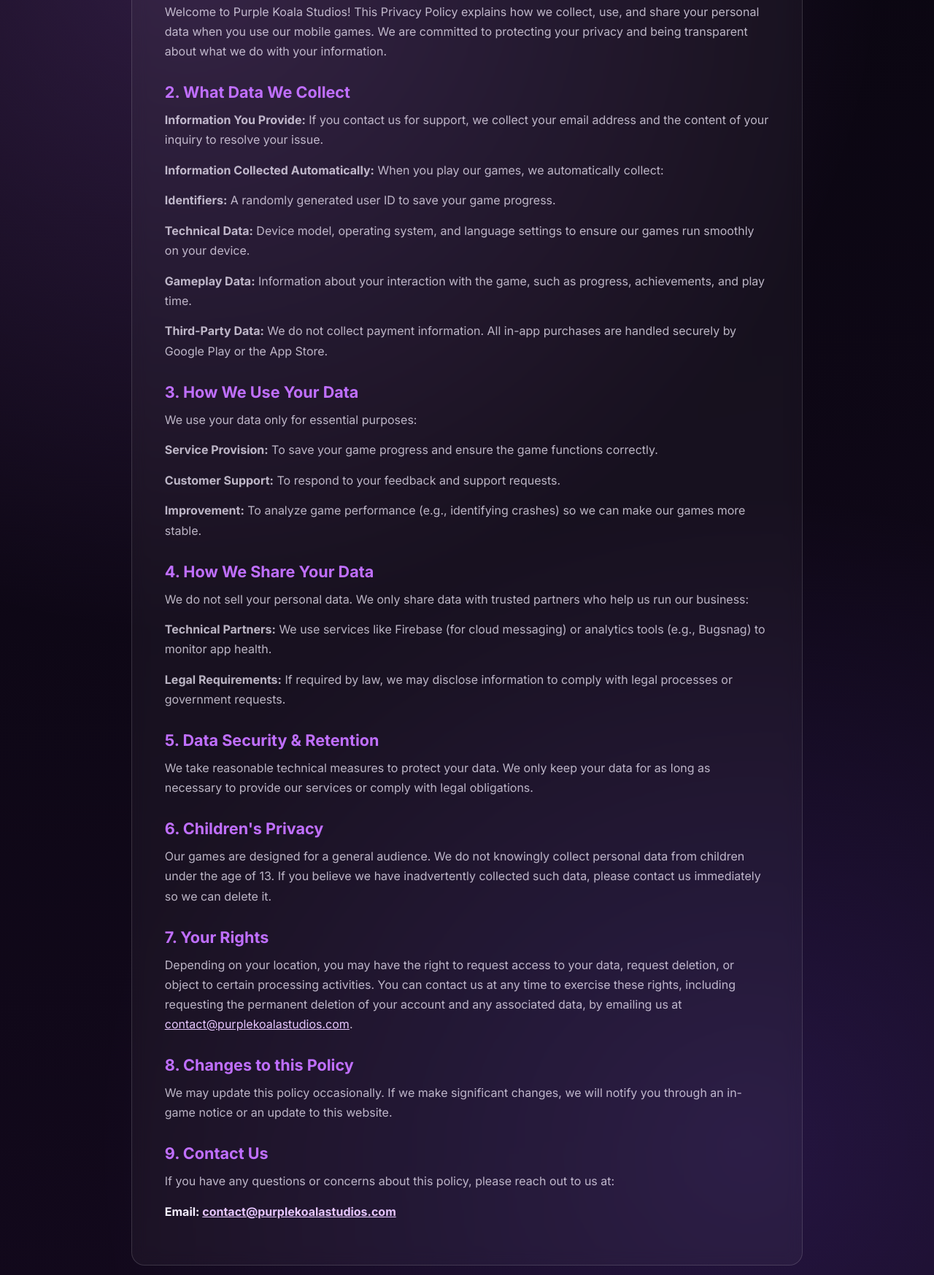
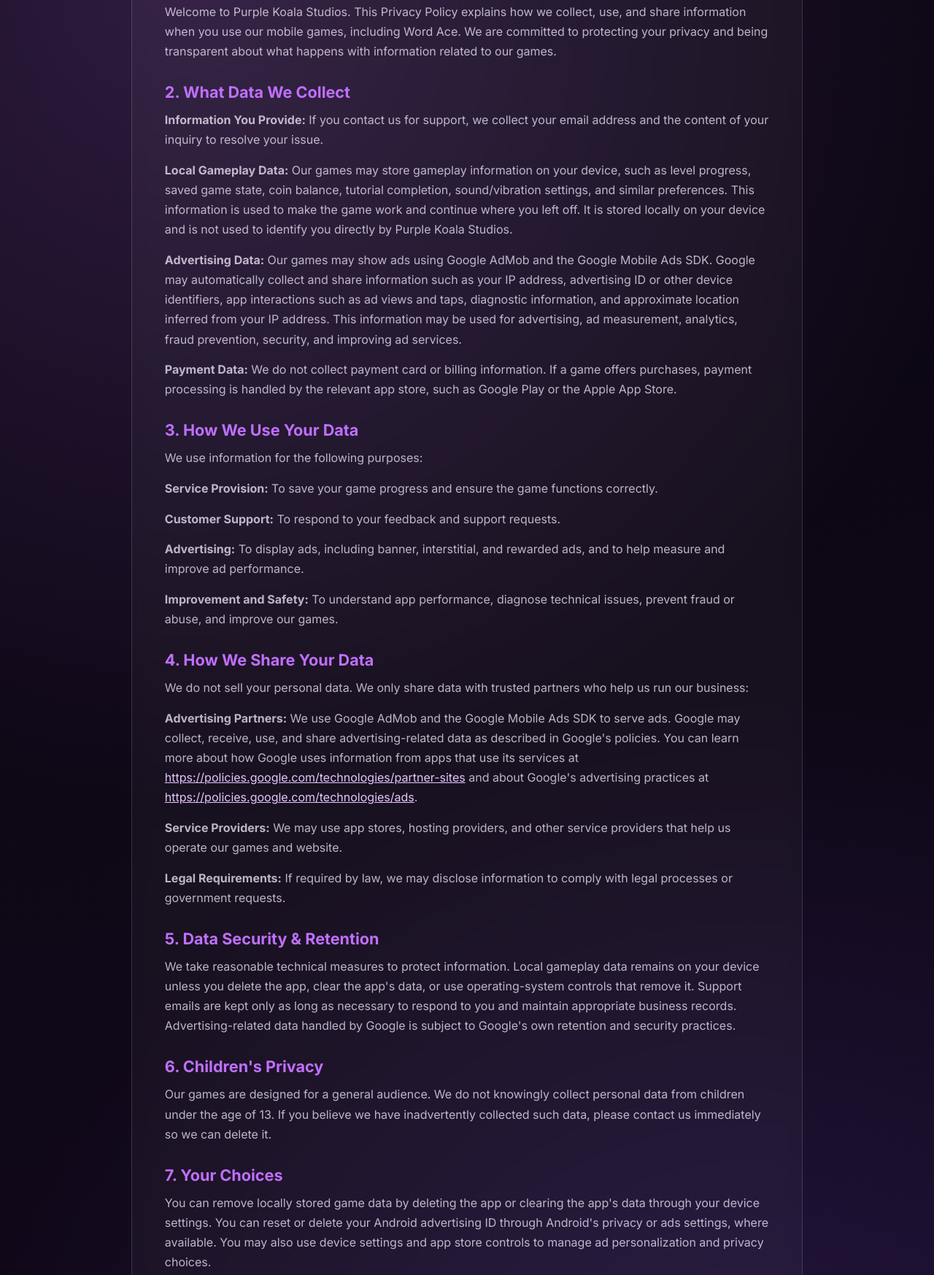
Before and after one commit to louis-gale/purple-koala-studios-web, a plain HTML site: page privacy.html in a window 1280 px wide. Shown: the part 295-2042 px from the top of the page at 73% size. Drawn offline with Linux system fonts and the light colour scheme.

Commit message:
- Update privacy policy to include AdMob information - add app-ads.txt to safeguard ads earnings

```diff
--- a/privacy.html
+++ b/privacy.html
@@ -85,43 +85,46 @@
 <body>
   <main class="policy">
     <h1>Privacy Policy for Purple Koala Studios</h1>
-    <p class="updated">Last Updated: April 30, 2026</p>
+    <p class="updated">Last Updated: May 26, 2026</p>
 
     <h2 id="intro">1. Introduction</h2>
-    <p>Welcome to Purple Koala Studios! This Privacy Policy explains how we collect, use, and share your personal data when you use our mobile games. We are committed to protecting your privacy and being transparent about what we do with your information.</p>
+    <p>Welcome to Purple Koala Studios. This Privacy Policy explains how we collect, use, and share information when you use our mobile games, including Word Ace. We are committed to protecting your privacy and being transparent about what happens with information related to our games.</p>
 
     <h2 id="data">2. What Data We Collect</h2>
     <p><strong>Information You Provide:</strong> If you contact us for support, we collect your email address and the content of your inquiry to resolve your issue.</p>
-    <p><strong>Information Collected Automatically:</strong> When you play our games, we automatically collect:</p>
-    <p><strong>Identifiers:</strong> A randomly generated user ID to save your game progress.</p>
-    <p><strong>Technical Data:</strong> Device model, operating system, and language settings to ensure our games run smoothly on your device.</p>
-    <p><strong>Gameplay Data:</strong> Information about your interaction with the game, such as progress, achievements, and play time.</p>
-    <p><strong>Third-Party Data:</strong> We do not collect payment information. All in-app purchases are handled securely by Google Play or the App Store.</p>
+    <p><strong>Local Gameplay Data:</strong> Our games may store gameplay information on your device, such as level progress, saved game state, coin balance, tutorial completion, sound/vibration settings, and similar preferences. This information is used to make the game work and continue where you left off. It is stored locally on your device and is not used to identify you directly by Purple Koala Studios.</p>
+    <p><strong>Advertising Data:</strong> Our games may show ads using Google AdMob and the Google Mobile Ads SDK. Google may automatically collect and share information such as your IP address, advertising ID or other device identifiers, app interactions such as ad views and taps, diagnostic information, and approximate location inferred from your IP address. This information may be used for advertising, ad measurement, analytics, fraud prevention, security, and improving ad services.</p>
+    <p><strong>Payment Data:</strong> We do not collect payment card or billing information. If a game offers purchases, payment processing is handled by the relevant app store, such as Google Play or the Apple App Store.</p>
 
     <h2 id="usage">3. How We Use Your Data</h2>
-    <p>We use your data only for essential purposes:</p>
+    <p>We use information for the following purposes:</p>
     <p><strong>Service Provision:</strong> To save your game progress and ensure the game functions correctly.</p>
     <p><strong>Customer Support:</strong> To respond to your feedback and support requests.</p>
-    <p><strong>Improvement:</strong> To analyze game performance (e.g., identifying crashes) so we can make our games more stable.</p>
+    <p><strong>Advertising:</strong> To display ads, including banner, interstitial, and rewarded ads, and to help measure and improve ad performance.</p>
+    <p><strong>Improvement and Safety:</strong> To understand app performance, diagnose technical issues, prevent fraud or abuse, and improve our games.</p>
 
     <h2 id="sharing">4. How We Share Your Data</h2>
     <p>We do not sell your personal data. We only share data with trusted partners who help us run our business:</p>
-    <p><strong>Technical Partners:</strong> We use services like Firebase (for cloud messaging) or analytics tools (e.g., Bugsnag) to monitor app health.</p>
+    <p><strong>Advertising Partners:</strong> We use Google AdMob and the Google Mobile Ads SDK to serve ads. Google may collect, receive, use, and share advertising-related data as described in Google's policies. You can learn more about how Google uses information from apps that use its services at <a href="https://policies.google.com/technologies/partner-sites" rel="noopener">https://policies.google.com/technologies/partner-sites</a> and about Google's advertising practices at <a href="https://policies.google.com/technologies/ads" rel="noopener">https://policies.google.com/technologies/ads</a>.</p>
+    <p><strong>Service Providers:</strong> We may use app stores, hosting providers, and other service providers that help us operate our games and website.</p>
     <p><strong>Legal Requirements:</strong> If required by law, we may disclose information to comply with legal processes or government requests.</p>
 
     <h2 id="security">5. Data Security &amp; Retention</h2>
-    <p>We take reasonable technical measures to protect your data. We only keep your data for as long as necessary to provide our services or comply with legal obligations.</p>
+    <p>We take reasonable technical measures to protect information. Local gameplay data remains on your device unless you delete the app, clear the app's data, or use operating-system controls that remove it. Support emails are kept only as long as necessary to respond to you and maintain appropriate business records. Advertising-related data handled by Google is subject to Google's own retention and security practices.</p>
 
     <h2 id="children">6. Children's Privacy</h2>
     <p>Our games are designed for a general audience. We do not knowingly collect personal data from children under the age of 13. If you believe we have inadvertently collected such data, please contact us immediately so we can delete it.</p>
 
-    <h2 id="rights">7. Your Rights</h2>
-    <p>Depending on your location, you may have the right to request access to your data, request deletion, or object to certain processing activities. You can contact us at any time to exercise these rights, including requesting the permanent deletion of your account and any associated data, by emailing us at <a href="mailto:contact@purplekoalastudios.com">contact@purplekoalastudios.com</a>.</p>
+    <h2 id="choices">7. Your Choices</h2>
+    <p>You can remove locally stored game data by deleting the app or clearing the app's data through your device settings. You can reset or delete your Android advertising ID through Android's privacy or ads settings, where available. You may also use device settings and app store controls to manage ad personalization and privacy choices.</p>
 
-    <h2 id="changes">8. Changes to this Policy</h2>
+    <h2 id="rights">8. Your Rights</h2>
+    <p>Depending on your location, you may have the right to request access to information about you, request deletion, object to certain processing activities, or request other privacy rights. Because Word Ace does not currently use an account system, most gameplay data is stored only on your device and cannot be accessed by us. You can contact us at any time by emailing <a href="mailto:contact@purplekoalastudios.com">contact@purplekoalastudios.com</a>.</p>
+
+    <h2 id="changes">9. Changes to this Policy</h2>
     <p>We may update this policy occasionally. If we make significant changes, we will notify you through an in-game notice or an update to this website.</p>
 
-    <h2 id="contact">9. Contact Us</h2>
+    <h2 id="contact">10. Contact Us</h2>
     <p>If you have any questions or concerns about this policy, please reach out to us at:</p>
     <p class="contact">Email: <a href="mailto:contact@purplekoalastudios.com">contact@purplekoalastudios.com</a></p>
   </main>
```
Also changed, not shown: app-ads.txt (added).
